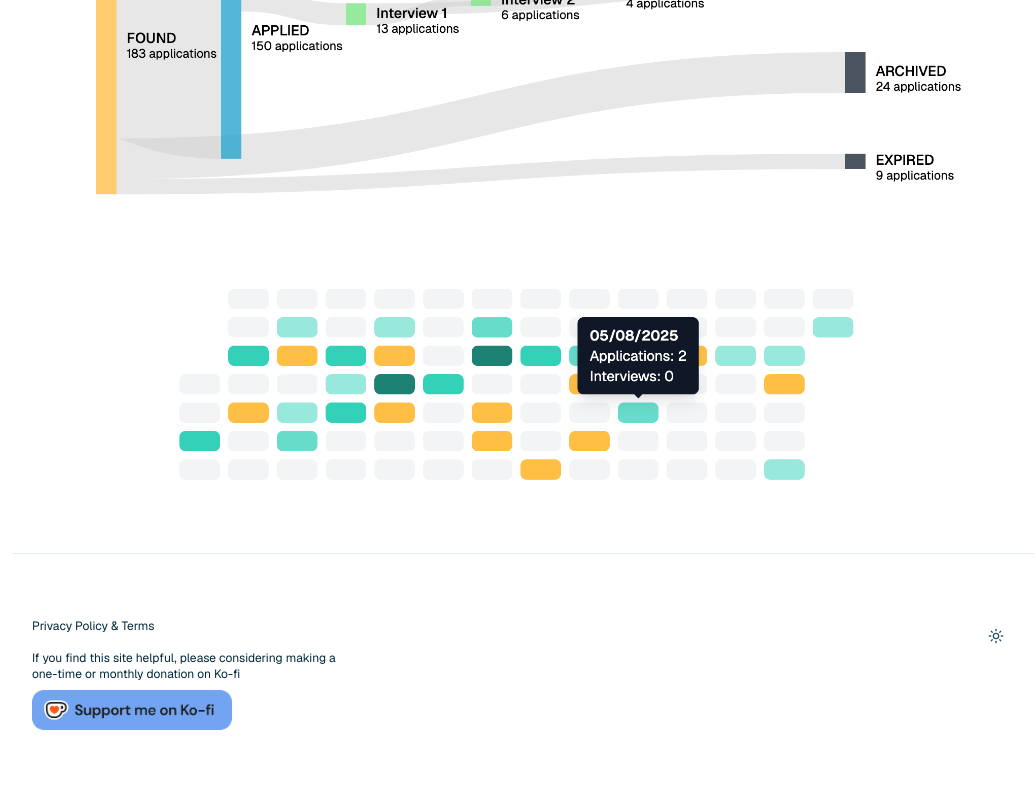
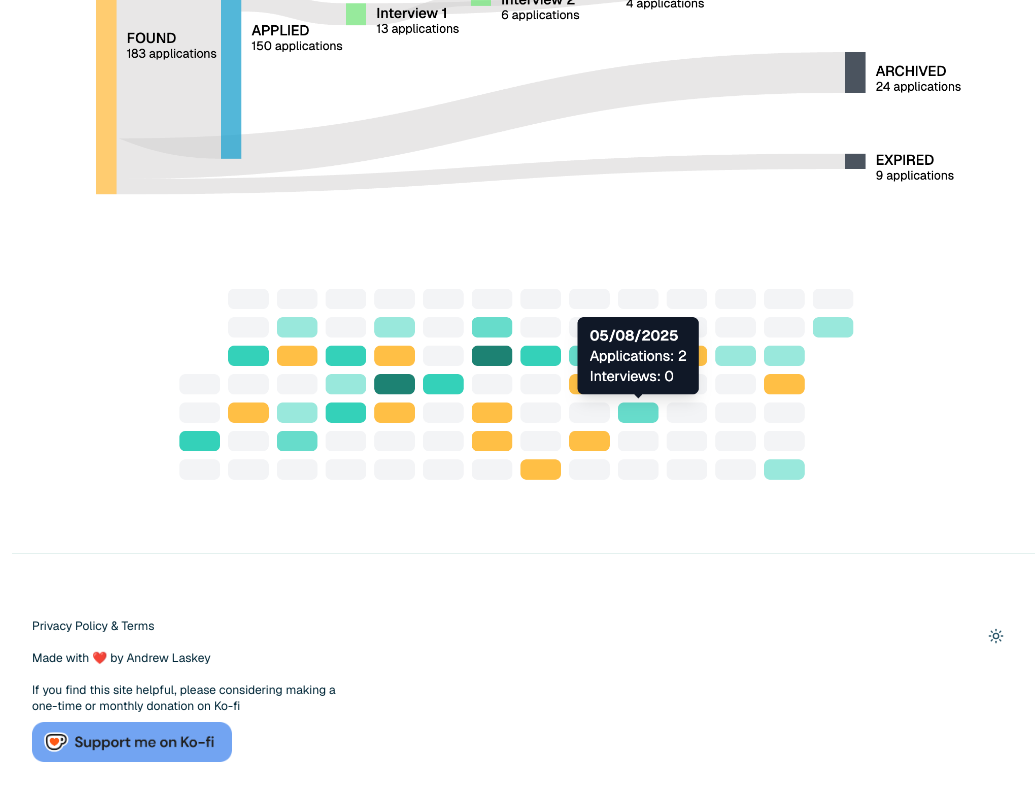
Before and after one commit to andrewlaskey/job-seekers, a Next.js app: page / in a window 1280 px wide. Shown: the part 699-1499 px from the top of the page, without its empty margins (116-1151 px from the left). Built offline with nearby package versions, Linux system fonts and the light colour scheme; no server answers.

Commit message:
feat: add bluesky link

```diff
--- a/components/layout/global-footer.tsx
+++ b/components/layout/global-footer.tsx
@@ -7,6 +7,7 @@ export default function GlobalFooter() {
     <footer className="w-full max-w-5xl flex items-start justify-between border-t mx-auto text-left text-xs gap-8 py-16 px-5">
       <div className="flex flex-col items-start gap-4">
         <Link href="/privacy">Privacy Policy & Terms</Link>
+        <p>Made with ❤️ by <Link href="https://bsky.app/profile/andrewlaskey.bsky.social" target="_blank">Andrew Laskey</Link></p>
         <div className="flex flex-col gap-2 max-w-80">
           <p>If you find this site helpful, please considering making a one-time or monthly donation on Ko-fi</p>
           <Link href="https://ko-fi.com/timbertales" target="_blank">
```
